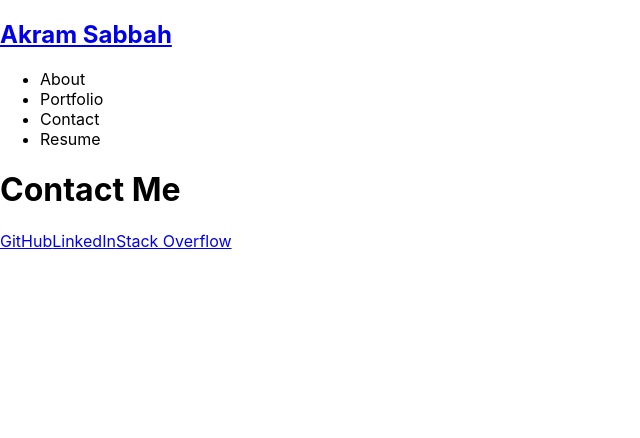
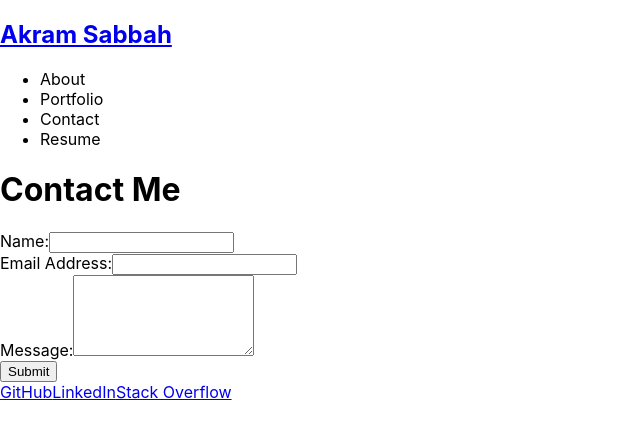
Before and after one commit to akramsabbah9/react-portfolio, a React (Create React App) app: page / in a window 1280 px wide. Both pictures are taken after a click on the element "Contact". Shown: the top 438 px of the page, without its empty margins (0-640 px from the left). Built offline with nearby package versions, Linux system fonts and the light colour scheme.

Commit message:
added contact form

```diff
--- a/src/components/Contact/index.js
+++ b/src/components/Contact/index.js
@@ -1,8 +1,57 @@
 /* Contact: contact form for users to leave me messages. */
-import React from "react";
+import React, { useState } from "react";
+import { validateEmail } from "../../utils/helpers";
 
-function Contact() {
-    return <></>;
+function ContactForm() {
+    const [formState, setFormState] = useState({ name: "", email: "", message: "" });
+    const [errorMessage, setErrorMessage] = useState("");
+    const { name, email, message } = formState;
+
+    function handleChange(e) {
+        setFormState({ ...formState, [e.target.name]: e.target.value });
+    }
+
+    function handleBlur(e) {
+        if (e.target.name === "email") {
+            const isValid = validateEmail(e.target.value);
+            if (!isValid) setErrorMessage("Your email is invalid.");
+            else setErrorMessage("");
+        }
+        else if (!e.target.value.length) {
+            setErrorMessage(`${e.target.name} is required.`);
+        }
+        else {
+            setErrorMessage("");
+        }
+    }
+
+    function handleSubmit(e) {
+        e.preventDefault();
+        if (!errorMessage) console.log(formState);
+    }
+
+    return (
+        <form id="contact-form" onSubmit={handleSubmit}>
+            <div>
+                <label htmlFor="name">Name:</label>
+                <input type="text" name="name" defaultValue={name} onChange={handleChange} onBlur={handleBlur} />
+            </div>
+            <div>
+                <label htmlFor="email">Email Address:</label>
+                <input type="email" name="email" defaultValue={email} onChange={handleChange} onBlur={handleBlur} />
+            </div>
+            <div>
+                <label htmlFor="message">Message:</label>
+                <textarea name="message" rows="5" defaultValue={message} onChange={handleChange} onBlur={handleBlur} />
+            </div>
+            {errorMessage && (
+                <div>
+                    <p className="error-text">{errorMessage}</p>
+                </div>
+            )}
+            <button type="submit">Submit</button>
+        </form>
+    );
 }
 
-export default Contact;
+export default ContactForm;
--- /dev/null
+++ b/src/utils/helpers.js
@@ -0,0 +1,5 @@
+/* helpers.js: helpers for component functionality */
+export function validateEmail(email) {
+    var re = /^(([^<>()[\]\\.,;:\s@"]+(\.[^<>()[\]\\.,;:\s@"]+)*)|(".+"))@((\[[0-9]{1,3}\.[0-9]{1,3}\.[0-9]{1,3}\.[0-9]{1,3}\])|(([a-zA-Z\-0-9]+\.)+[a-zA-Z]{2,}))$/;
+    return re.test(String(email).toLowerCase());
+}
```
